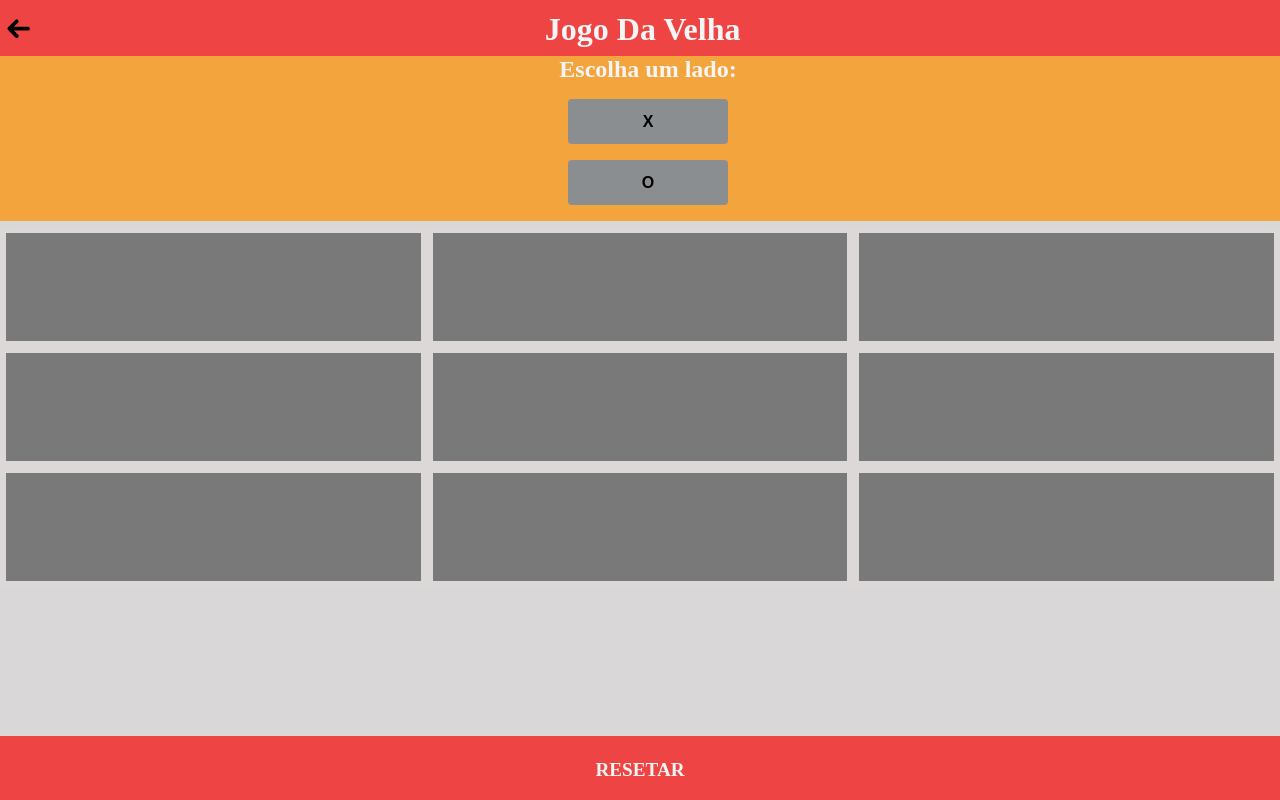
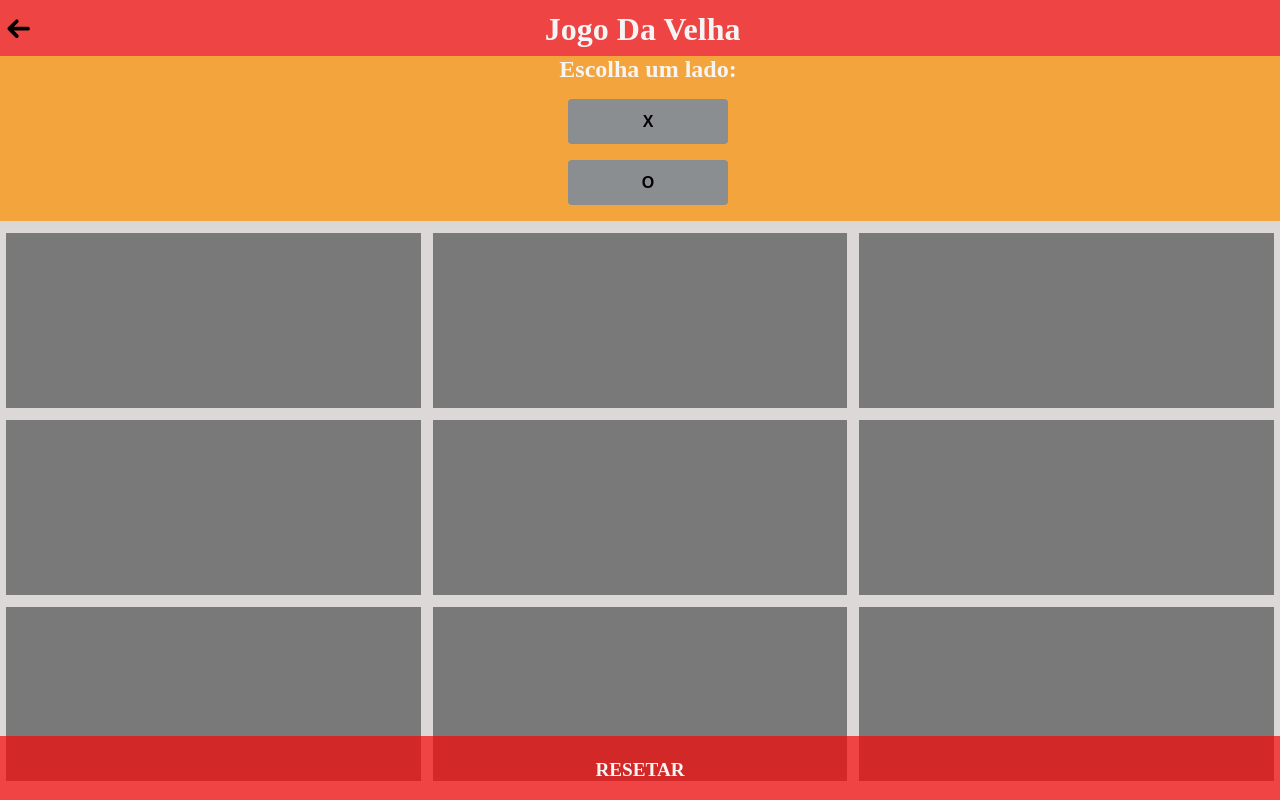
Before and after one commit to Lucky-ta/Menu-Games, a React (Vite) app: page /JogoDaVelha in a window 1280 px wide. Built offline with nearby package versions, Linux system fonts and the light colour scheme.

Commit message:
Adiciona responsividade

```diff
--- a/src/styles/TicTacToe.css
+++ b/src/styles/TicTacToe.css
@@ -3,12 +3,12 @@
 {
   width: 100%;
   height: 45vh;
+  /* max-height: 80em; */
   background-color: #797979;
   color: #fff;
 	margin-top: 0.4em;
   display: grid;
   grid-template: repeat(3, 1fr) / repeat(3, 1fr);
-
 }
 
 .tictactoe-table:hover {
@@ -64,7 +64,6 @@
   font-weight: 100;
   width: 100%;
   padding-left: 1em;
-  /* font-size: 1em; */
   gap: 1em;
   padding-bottom: 1em;
   align-items: center;
@@ -127,8 +126,16 @@
 .score-points {
   width: 100%;
   height: 100%;
-  /* padding-bottom: 1em; */
   text-align: center;
   padding: 1em;
   border: 1px solid rgba(116, 115, 115, 0.726)
 }
+
+@media screen and (min-width: 1040px) {
+  .tictactoe-table {
+
+    width: 100%;
+    height: 70vh;
+    justify-content: center;
+  }
+}
```
